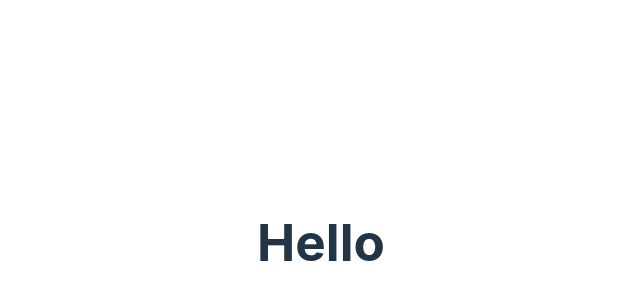
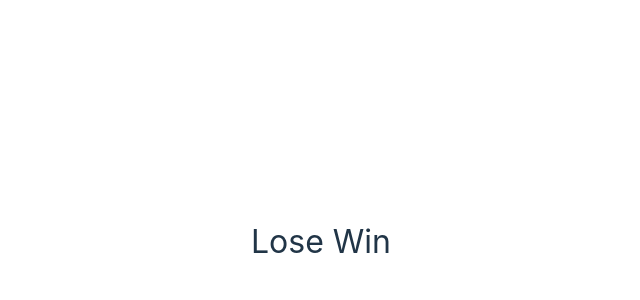
Before and after one commit to ahgeak/hangman_game_typescript, a React (Vite) app: page / in a window 1280 px wide. Shown: the part 158-458 px from the top of the page, without its empty margins (319-959 px from the left). Built offline with nearby package versions, Linux system fonts and the light colour scheme.

Commit message:
created drawing, word, and keyboard tsx components

```diff
--- a/src/App.tsx
+++ b/src/App.tsx
@@ -1,5 +1,8 @@
 import { useState } from 'react'
 import words from "./wordList.json"
+import { HangmanDrawing } from './HangmanDrawing'
+import { HangmanWord } from './HangmanWord'
+import { Keyboard } from './Keyboard'
 import './App.css'
 
 function App() {
@@ -9,7 +12,26 @@
   const [guessedLetters, setGuessedLetters] = useState<string[]>([])
 
   return (
-    <h1>Hello</h1>
+    <div style={{
+      maxWidth: "800px",
+      display: "flex",
+      flexDirection: "column",
+      gap: "2rem",
+      margin: "0 auto",
+      alignItems: "center"
+    }}
+    >
+      <div style={{
+        fontSize: "2rem",
+        textAlign: "center"
+      }}>
+        Lose
+        Win
+      </div>
+      <HangmanDrawing />
+      <HangmanWord />
+      <Keyboard />
+    </div>
   )
 }
 
--- /dev/null
+++ b/src/HangmanDrawing.tsx
@@ -0,0 +1,3 @@
+export function HangmanDrawing(){
+
+}
--- /dev/null
+++ b/src/HangmanWord.tsx
@@ -0,0 +1,3 @@
+export function HangmanWord(){
+
+}
--- a/src/keyBoard.tsx
+++ b/src/keyBoard.tsx
@@ -1,35 +1,3 @@
-const KEYS = [
-  "a",
-  "b",
-  "c",
-  "d",
-  "e",
-  "f",
-  "g",
-  "h",
-  "i",
-  "j",
-  "k",
-  "l",
-  "m",
-  "n",
-  "o",
-  "p",
-  "q",
-  "r",
-  "s",
-  "t",
-  "u",
-  "v",
-  "w",
-  "x",
-  "y",
-  "z",
-];
+export function Keyboard(){
 
-type KeyboardProps = {
-    disabled?: boolean
-    activeLetters: string[]
-    inactiveLetters: string[]
-    addGuessedLetter: (letter: string) => void
 }
```
